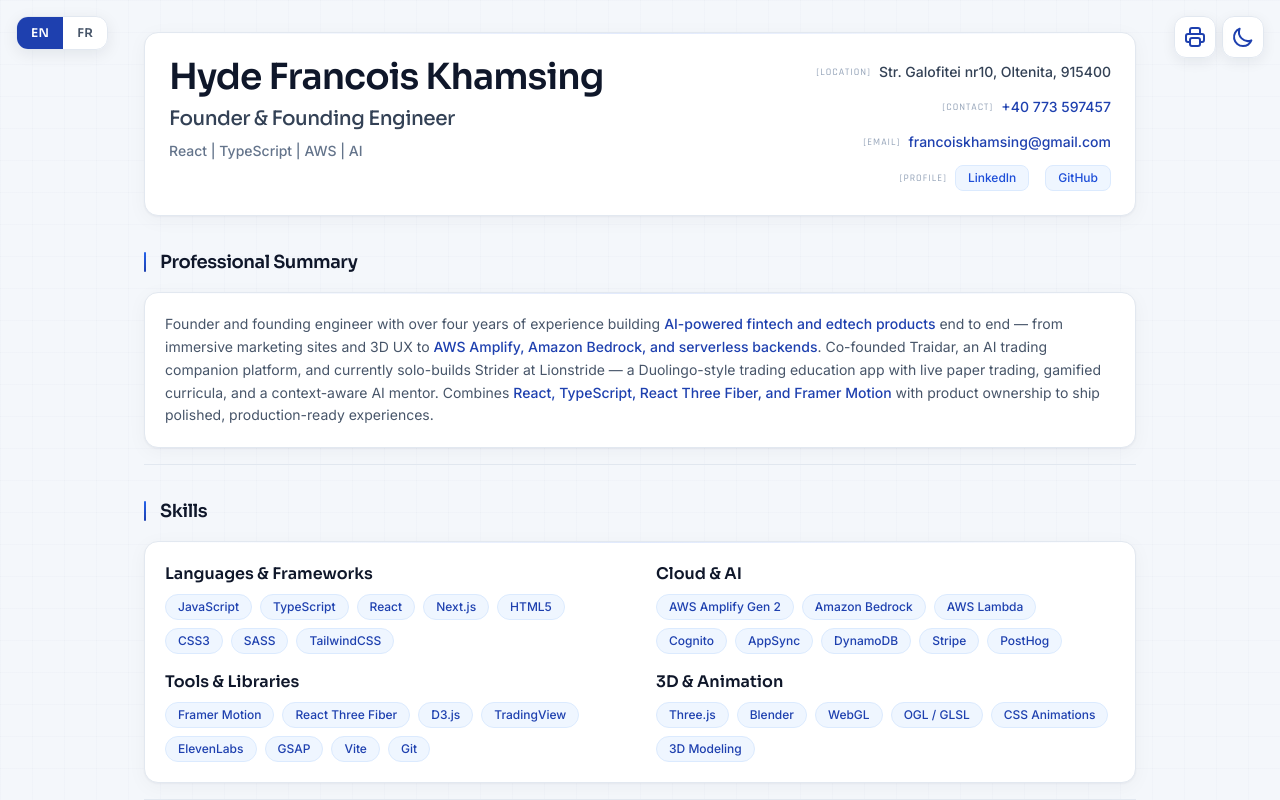
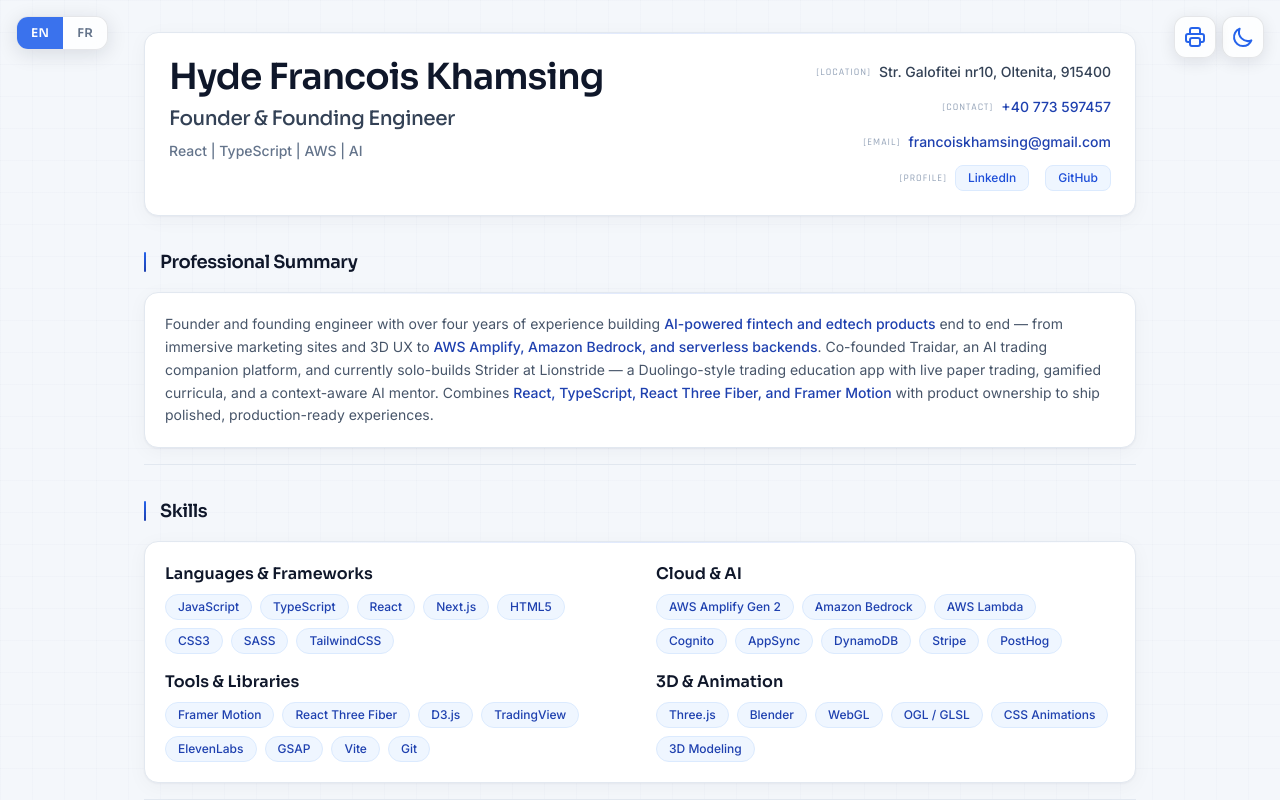
Before and after one commit to Hyde-grey/online-resume, a React (Vite) app: page / in a window 1280 px wide. Shown: the top 800 px of the page. Built offline with nearby package versions, Linux system fonts and the light colour scheme; the HTML template or start-up script is replaced by a standard one.

Commit message:
Match light chrome controls to dark glass button styling
Mirror frosted panel/button structure in light mode: same blur, inset
highlight, border opacity, and accent hover glow — with blue palette
instead of sky/cyan.

Co-authored-by: Hyde Francois Khamsing <Hyde-grey@users.noreply.github.com>

```diff
--- a/src/index.css
+++ b/src/index.css
@@ -285,40 +285,42 @@
     @apply text-sky-300;
   }
 
-  /* ── Floating controls ── */
+  /* ── Floating controls (shared glass structure) ── */
   .chrome-panel {
-    @apply rounded-xl overflow-hidden;
-    background: rgba(255, 255, 255, 0.94);
-    border: 1px solid #e2e8f0;
-    box-shadow: 0 4px 16px rgba(15, 23, 42, 0.08);
-    backdrop-filter: blur(12px);
+    @apply rounded-xl overflow-hidden border;
+    border-color: rgba(15, 23, 42, 0.1);
+    background: rgba(255, 255, 255, 0.82);
+    backdrop-filter: blur(14px) saturate(1.1);
+    box-shadow: 0 4px 20px rgba(15, 23, 42, 0.12),
+      inset 0 1px 0 rgba(255, 255, 255, 0.95);
   }
 
   .dark .chrome-panel {
+    border-color: rgba(255, 255, 255, 0.1);
     background: rgba(12, 16, 25, 0.82);
-    border-color: rgba(255, 255, 255, 0.1);
     box-shadow: 0 4px 20px rgba(0, 0, 0, 0.35),
       inset 0 1px 0 rgba(255, 255, 255, 0.06);
   }
 
   .chrome-btn {
-    @apply p-2 rounded-xl transition-all duration-200;
-    background: rgba(255, 255, 255, 0.94);
-    border: 1px solid #e2e8f0;
-    color: #1e40af;
-    box-shadow: 0 4px 14px rgba(15, 23, 42, 0.07);
-    backdrop-filter: blur(12px);
+    @apply border p-2 rounded-xl transition-all duration-200;
+    border-color: rgba(15, 23, 42, 0.1);
+    background: rgba(255, 255, 255, 0.82);
+    color: #2563eb;
+    backdrop-filter: blur(14px);
+    box-shadow: 0 4px 16px rgba(15, 23, 42, 0.1);
   }
 
   .chrome-btn:hover {
-    background: #f8fafc;
-    border-color: #cbd5e1;
+    border-color: rgba(37, 99, 235, 0.22);
+    background: rgba(241, 245, 249, 0.85);
+    box-shadow: 0 4px 20px rgba(37, 99, 235, 0.12);
   }
 
   .dark .chrome-btn {
+    @apply text-cyber-teal;
+    border-color: rgba(255, 255, 255, 0.1);
     background: rgba(12, 16, 25, 0.82);
-    border-color: rgba(255, 255, 255, 0.1);
-    color: #38bdf8;
     box-shadow: 0 4px 16px rgba(0, 0, 0, 0.3);
   }
 
@@ -329,7 +331,7 @@
   }
 
   .chrome-tab-active {
-    @apply bg-blue-800 text-white;
+    @apply bg-blue-600/90 text-white;
   }
 
   .dark .chrome-tab-active {
@@ -337,11 +339,19 @@
   }
 
   .chrome-tab-inactive {
-    @apply text-slate-600 hover:bg-slate-100;
+    @apply text-slate-500 transition-colors duration-200;
+  }
+
+  .chrome-tab-inactive:hover {
+    background: rgba(15, 23, 42, 0.05);
   }
 
   .dark .chrome-tab-inactive {
-    @apply text-slate-400 hover:bg-white/5;
+    @apply text-slate-400;
+  }
+
+  .dark .chrome-tab-inactive:hover {
+    background: rgba(255, 255, 255, 0.05);
   }
 
   /* ── Chips & links ── */
```
